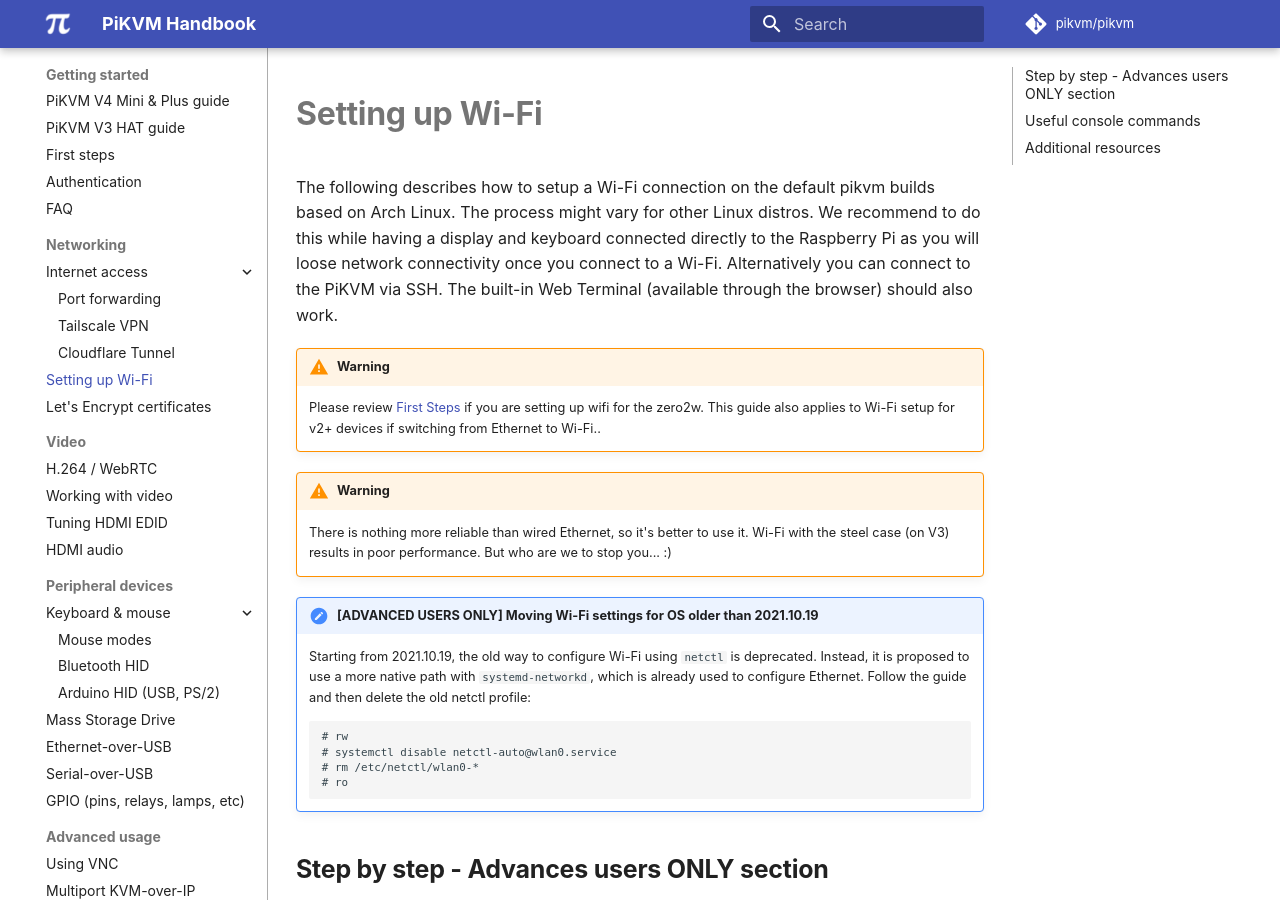
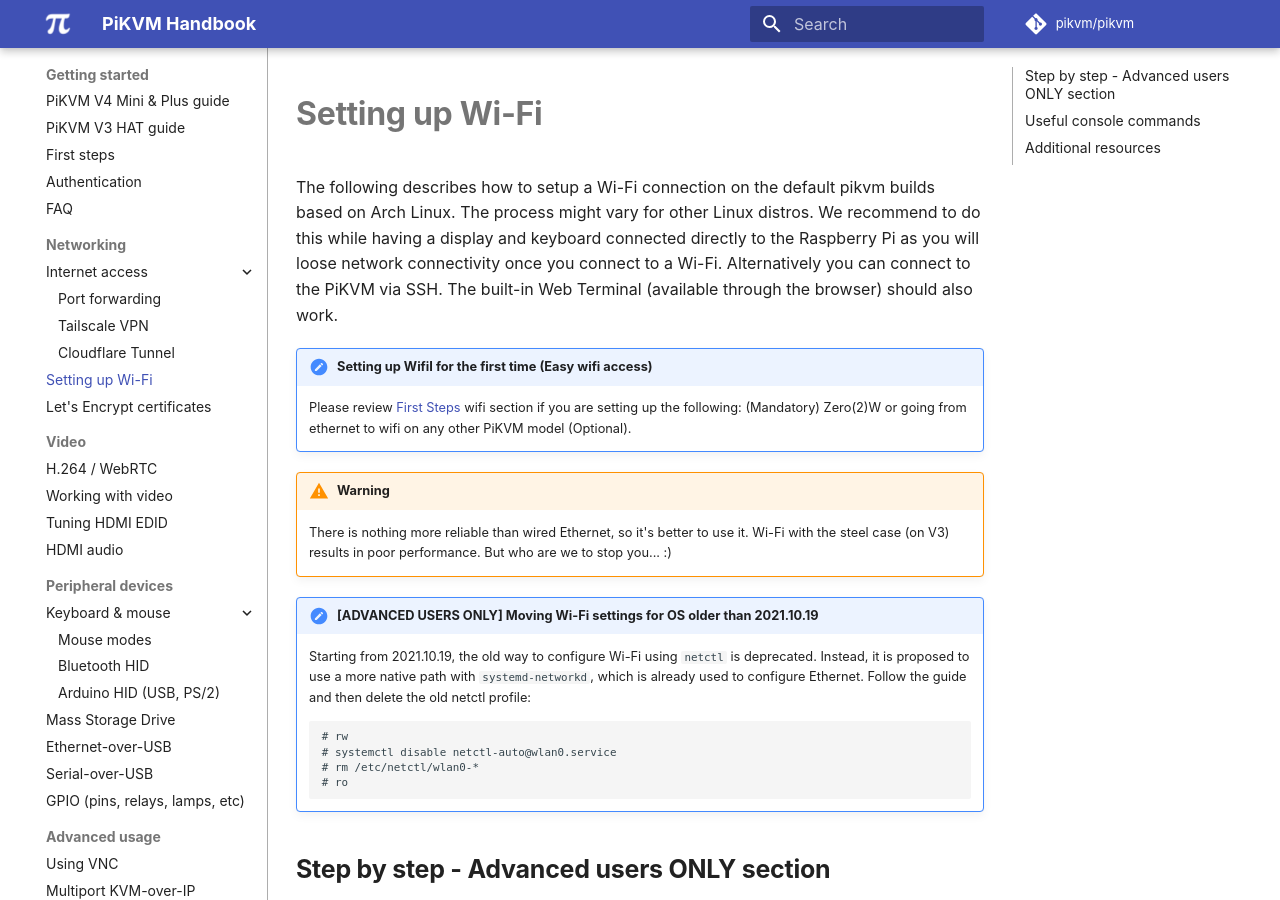
Before and after one commit to pikvm/pikvm, an MkDocs documentation site: the page built from docs/wifi.md, in a window 1280 px wide and 900 px high. Built offline with MkDocs 1.6.1 and Material for MkDocs 9.7.7, drawn with Linux system fonts in a browser that asks for light colours; some web fonts are replaced; comment, search, counter and statistics services are not loaded.

Commit message:
Update wifi.md (#1059)
Converted the first warning to a note
Rephrased the verbiage for clarity
Fixed a spelling mistake

````diff
--- a/docs/wifi.md
+++ b/docs/wifi.md
@@ -5,8 +5,8 @@
 connected directly to the Raspberry Pi as you will loose network connectivity once you connect to a Wi-Fi.
 Alternatively you can connect to the PiKVM via SSH. The built-in Web Terminal (available through the browser) should also work.
 
-!!! warning
-    Please review [First Steps](first_steps.md) if you are setting up wifi for the zero2w. This guide also applies to Wi-Fi setup for v2+ devices if switching from Ethernet to Wi-Fi..
+!!! note "Setting up WifiI for the first time (Easy wifi access)"
+    Please review [First Steps](first_steps.md) wifi section if you are setting up the following: (Mandatory) Zero(2)W or going from ethernet to wifi on any other PiKVM model (Optional).
 
 !!! warning
     There is nothing more reliable than wired Ethernet, so it's better to use it. Wi-Fi with the steel case (on V3) results in poor performance. But who are we to stop you... :)
@@ -24,7 +24,7 @@
     ```
 
 
-## Step by step - Advances users ONLY section
+## Step by step - Advanced users ONLY section
 
 1. Make filesystem writable using `rw` command.
 
````
